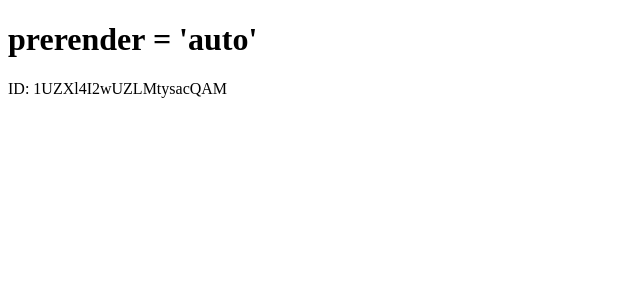
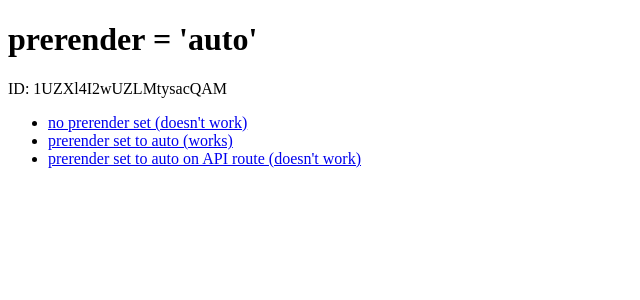
Before and after one commit to mld-hnam/test-sveltekit, a SvelteKit app: page / in a window 1280 px wide. Shown: the top 300 px of the page, without its empty margins (0-640 px from the left). Built offline with nearby package versions, Linux system fonts and the light colour scheme.

Commit message:
Revert "Remove links"
This reverts commit 38cc230ee687ea1be8b39eeaa0e6e7f149fb6f08.

```diff
--- a/src/routes/+page.svelte
+++ b/src/routes/+page.svelte
@@ -7,3 +7,9 @@
 <p>
   ID: {data.id}
 </p>
+
+<ul>
+  <li><a href="/no-prerender">no prerender set (doesn't work)</a></li>
+  <li><a href="/prerender-auto">prerender set to auto (works)</a></li>
+  <li><a href="/api-test">prerender set to auto on API route (doesn't work)</a></li>
+</ul>
```
